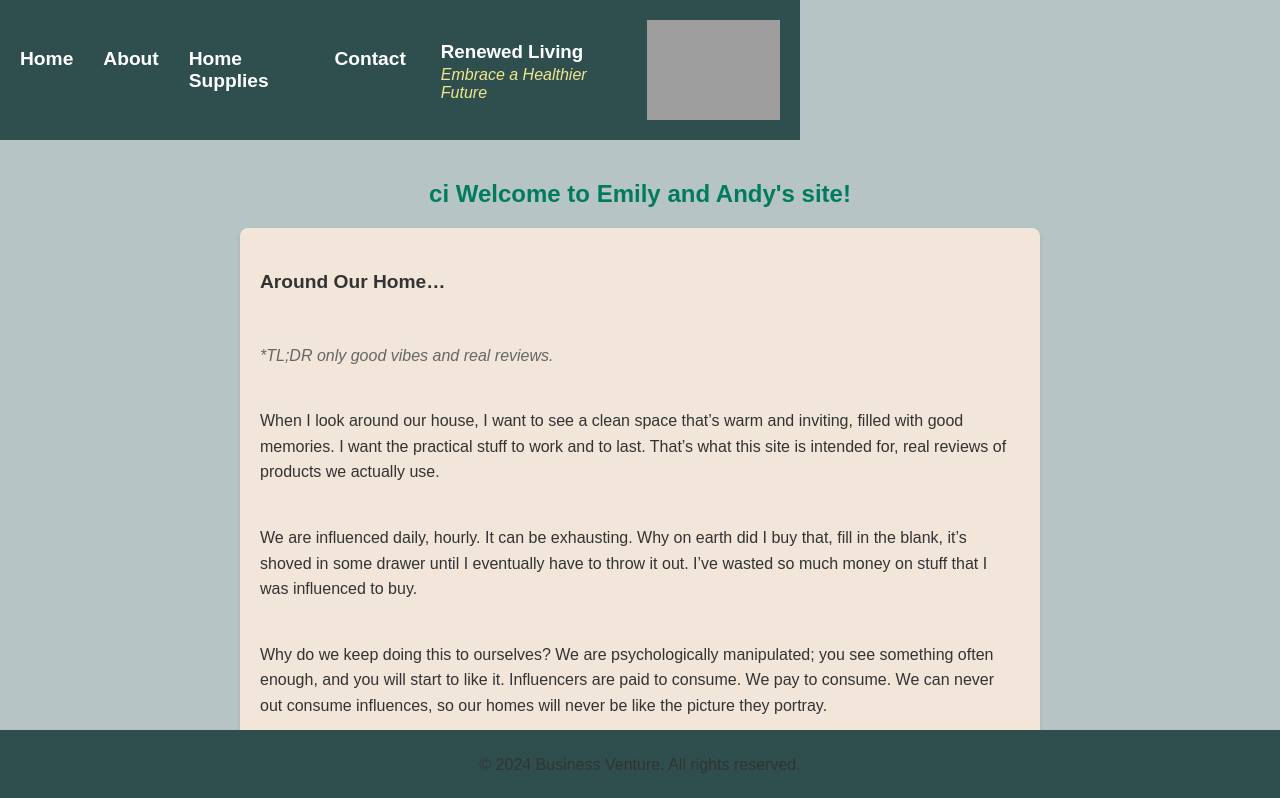
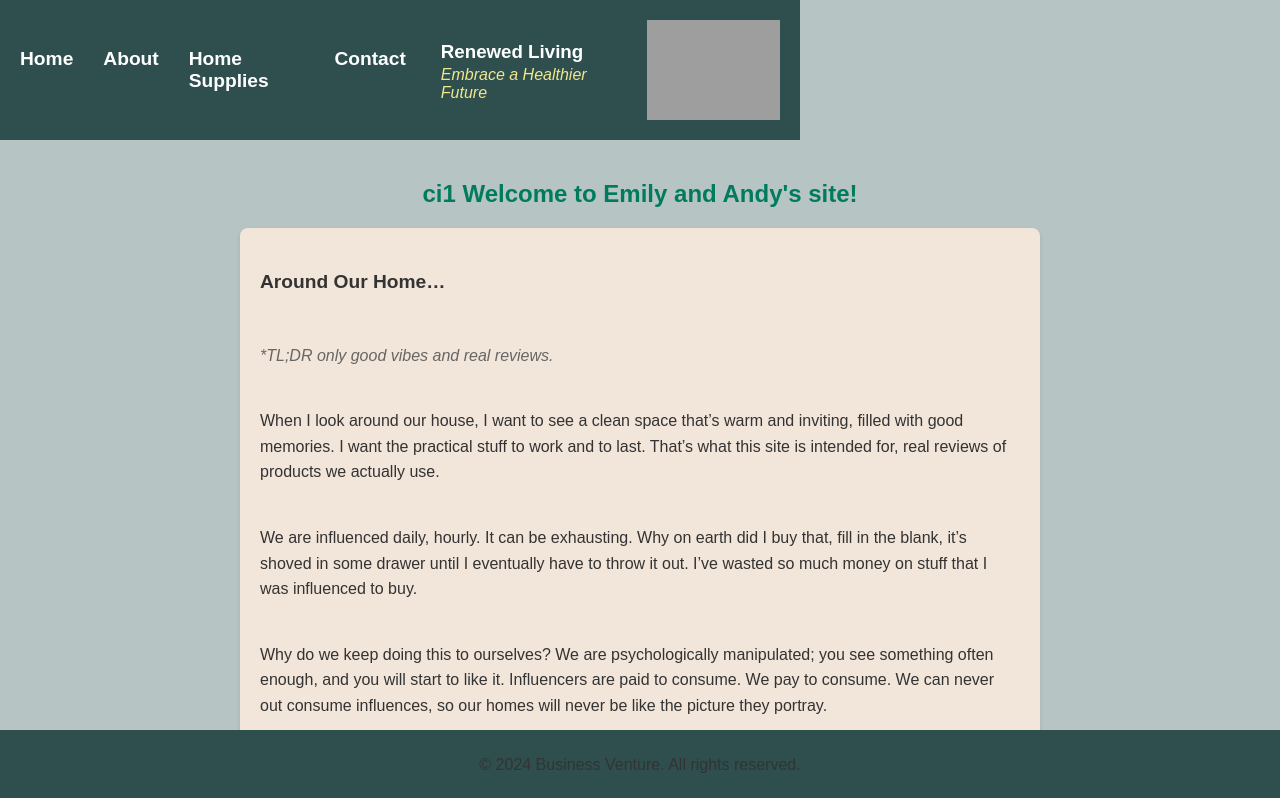
Before and after one commit to akolle/blog, a React (Create React App) app: page / in a window 1280 px wide. Shown: the top 798 px of the page. Built offline with nearby package versions, Linux system fonts and the light colour scheme; grey boxes are pictures that could not be loaded.

Commit message:
update welcome message

```diff
--- a/src/components/Home.js
+++ b/src/components/Home.js
@@ -3,7 +3,7 @@ import React from 'react';
 const Home = () => {
   return (
     <div>
-      <h2 className='intro-header'>ci Welcome to Emily and Andy's site!</h2>
+      <h2 className='intro-header'>ci1 Welcome to Emily and Andy's site!</h2>
       <div className='intro'>
         <p>Around Our Home…</p>
         <p>*TL;DR only good vibes and real reviews.</p>
```
